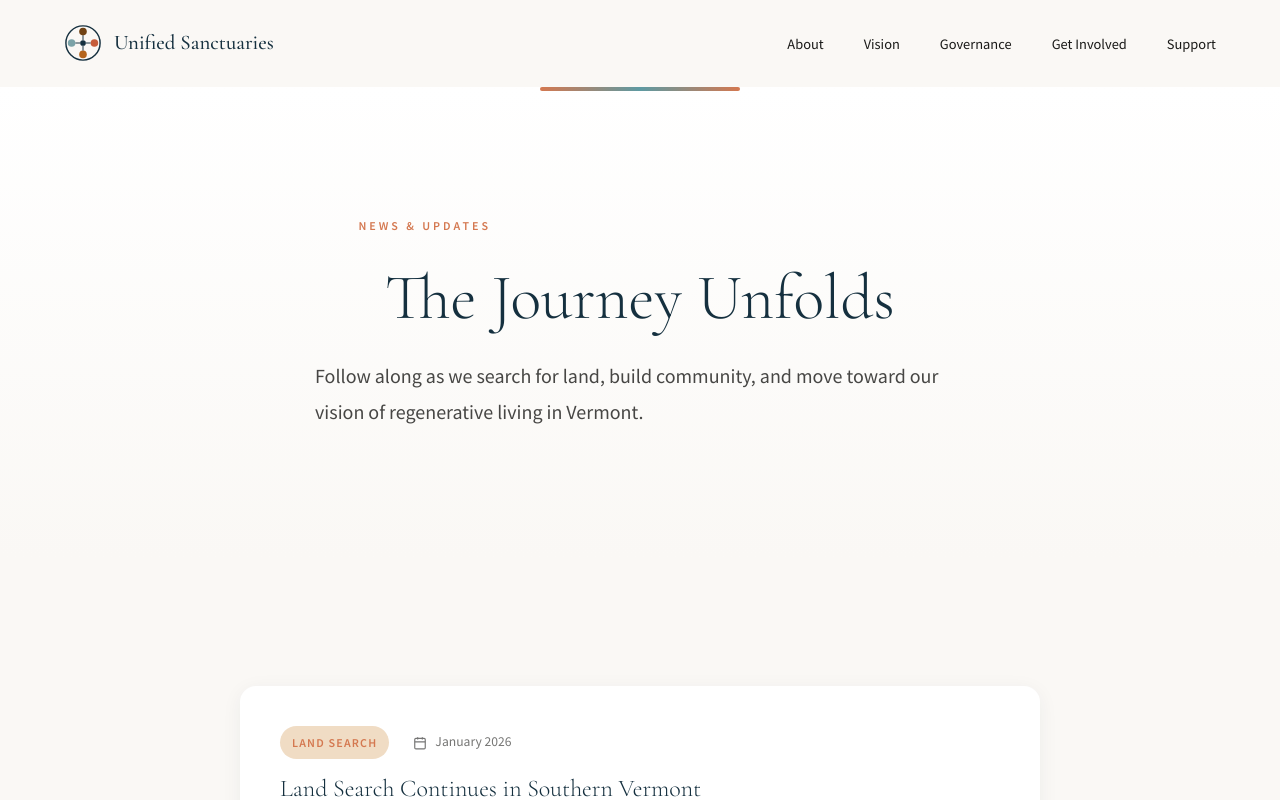
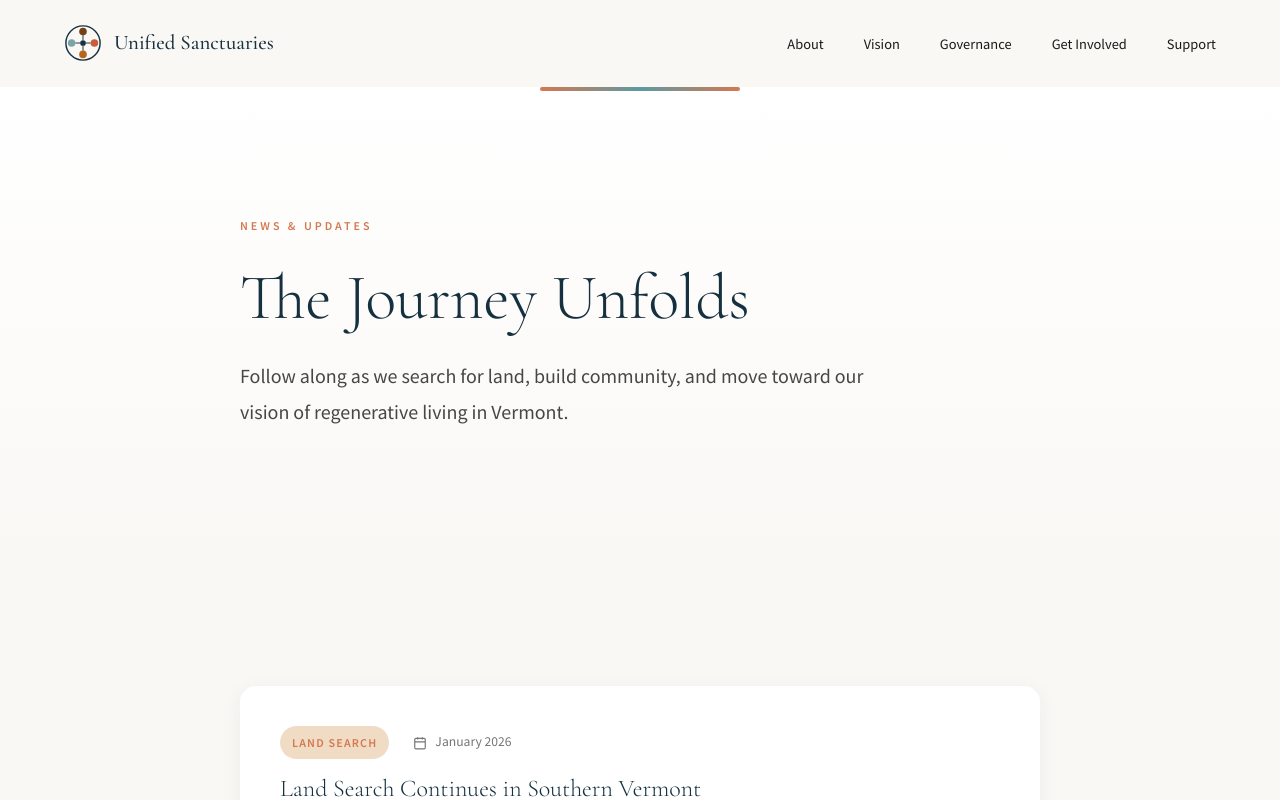
Before and after one commit to Light-Brands/unified-sanctuary, a Next.js app: page /news in a window 1280 px wide. Shown: the top 800 px of the page. Built offline with nearby package versions, Linux system fonts and the light colour scheme.

Commit message:
fix: Left-justify hero section headers and subheadings across all subpages
Changed text-align from center to left for taglines and h1 headers,
and removed auto margins from lead text to achieve left alignment.

```diff
--- a/app/about/page.module.css
+++ b/app/about/page.module.css
@@ -5,7 +5,7 @@
 
 .tagline {
   display: block;
-  text-align: center;
+  text-align: left;
   font-size: 0.75rem;
   font-weight: 600;
   letter-spacing: 0.25em;
@@ -15,7 +15,7 @@
 }
 
 .heroContent h1 {
-  text-align: center;
+  text-align: left;
   margin-bottom: 1.5rem;
 }
 
@@ -25,8 +25,6 @@
   color: var(--color-charcoal);
   opacity: 0.8;
   max-width: 650px;
-  margin-left: auto;
-  margin-right: auto;
 }
 
 /* Story Section */
--- a/app/contact/page.module.css
+++ b/app/contact/page.module.css
@@ -5,7 +5,7 @@
 
 .tagline {
   display: block;
-  text-align: center;
+  text-align: left;
   font-size: 0.75rem;
   font-weight: 600;
   letter-spacing: 0.25em;
@@ -15,7 +15,7 @@
 }
 
 .heroContent h1 {
-  text-align: center;
+  text-align: left;
   margin-bottom: 1.5rem;
 }
 
@@ -25,8 +25,6 @@
   color: var(--color-charcoal);
   opacity: 0.8;
   max-width: 650px;
-  margin-left: auto;
-  margin-right: auto;
 }
 
 /* Contact Grid */
--- a/app/get-involved/page.module.css
+++ b/app/get-involved/page.module.css
@@ -5,7 +5,7 @@
 
 .tagline {
   display: block;
-  text-align: center;
+  text-align: left;
   font-size: 0.75rem;
   font-weight: 600;
   letter-spacing: 0.25em;
@@ -15,7 +15,7 @@
 }
 
 .heroContent h1 {
-  text-align: center;
+  text-align: left;
   margin-bottom: 1.5rem;
 }
 
@@ -25,8 +25,6 @@
   color: var(--color-charcoal);
   opacity: 0.8;
   max-width: 650px;
-  margin-left: auto;
-  margin-right: auto;
 }
 
 /* Membership Grid */
--- a/app/governance/page.module.css
+++ b/app/governance/page.module.css
@@ -5,7 +5,7 @@
 
 .tagline {
   display: block;
-  text-align: center;
+  text-align: left;
   font-size: 0.75rem;
   font-weight: 600;
   letter-spacing: 0.25em;
@@ -15,7 +15,7 @@
 }
 
 .heroContent h1 {
-  text-align: center;
+  text-align: left;
   margin-bottom: 1.5rem;
 }
 
@@ -25,8 +25,6 @@
   color: var(--color-charcoal);
   opacity: 0.8;
   max-width: 650px;
-  margin-left: auto;
-  margin-right: auto;
 }
 
 /* Principles Grid */
--- a/app/news/page.module.css
+++ b/app/news/page.module.css
@@ -5,7 +5,7 @@
 
 .tagline {
   display: block;
-  text-align: center;
+  text-align: left;
   font-size: 0.75rem;
   font-weight: 600;
   letter-spacing: 0.25em;
@@ -15,7 +15,7 @@
 }
 
 .heroContent h1 {
-  text-align: center;
+  text-align: left;
   margin-bottom: 1.5rem;
 }
 
@@ -25,8 +25,6 @@
   color: var(--color-charcoal);
   opacity: 0.8;
   max-width: 650px;
-  margin-left: auto;
-  margin-right: auto;
 }
 
 /* Updates List */
--- a/app/support/page.module.css
+++ b/app/support/page.module.css
@@ -5,7 +5,7 @@
 
 .tagline {
   display: block;
-  text-align: center;
+  text-align: left;
   font-size: 0.75rem;
   font-weight: 600;
   letter-spacing: 0.25em;
@@ -15,7 +15,7 @@
 }
 
 .heroContent h1 {
-  text-align: center;
+  text-align: left;
   margin-bottom: 1.5rem;
 }
 
@@ -25,8 +25,6 @@
   color: var(--color-charcoal);
   opacity: 0.8;
   max-width: 650px;
-  margin-left: auto;
-  margin-right: auto;
 }
 
 /* Donation Grid */
--- a/app/vision/page.module.css
+++ b/app/vision/page.module.css
@@ -5,7 +5,7 @@
 
 .tagline {
   display: block;
-  text-align: center;
+  text-align: left;
   font-size: 0.75rem;
   font-weight: 600;
   letter-spacing: 0.25em;
@@ -15,7 +15,7 @@
 }
 
 .heroContent h1 {
-  text-align: center;
+  text-align: left;
   margin-bottom: 1.5rem;
 }
 
@@ -25,8 +25,6 @@
   color: var(--color-charcoal);
   opacity: 0.8;
   max-width: 650px;
-  margin-left: auto;
-  margin-right: auto;
 }
 
 /* Platforms */
```
